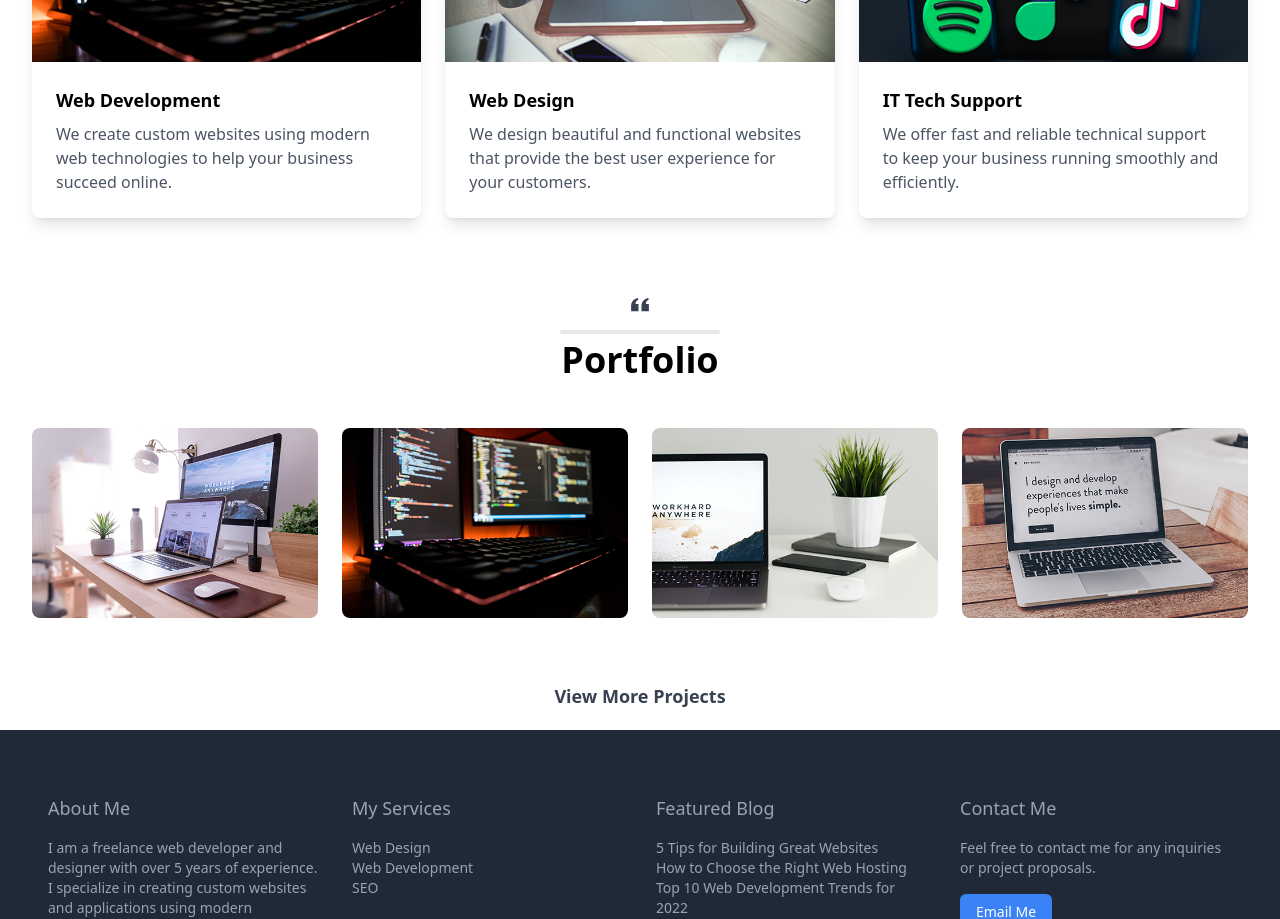
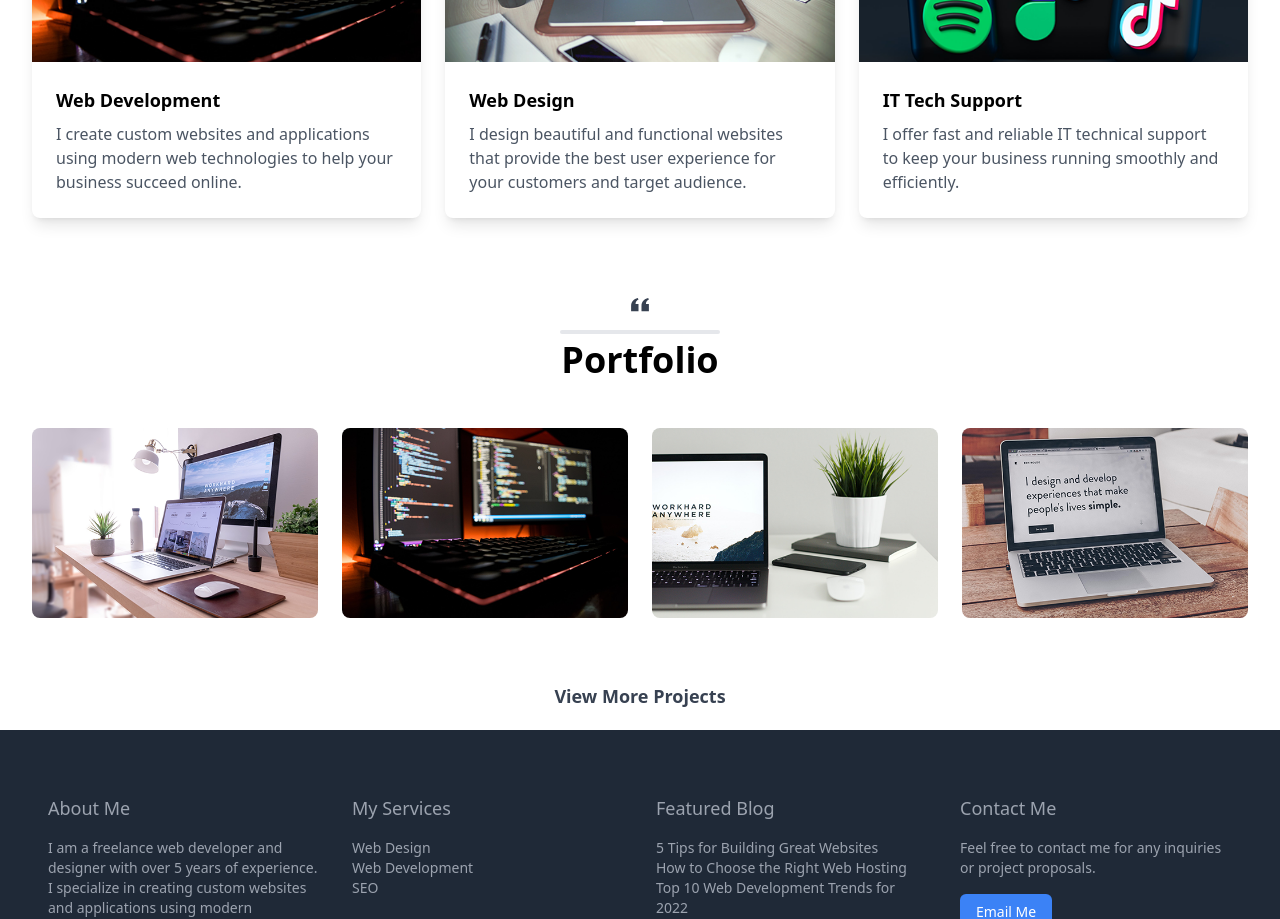
Before and after one commit to joseph-anselm/my-portfolio, a Next.js app: page / in a window 1280 px wide. Shown: the part 1440-2359 px from the top of the page. Built offline with nearby package versions, Linux system fonts and the light colour scheme.

Commit message:
my footer section  commit

```diff
--- a/pages/index.js
+++ b/pages/index.js
@@ -156,8 +156,8 @@ export default function Home() {
               <div className="p-6">
                 <h2 className="text-lg font-semibold mb-2">Web Development</h2>
                 <p className="text-gray-600">
-                  We create custom websites using modern web technologies to
-                  help your business succeed online.
+                  I create custom websites and applications using modern web
+                  technologies to help your business succeed online.
                 </p>
               </div>
             </div>
@@ -174,8 +174,8 @@ export default function Home() {
               <div className="p-6">
                 <h2 className="text-lg font-semibold mb-2">Web Design</h2>
                 <p className="text-gray-600">
-                  We design beautiful and functional websites that provide the
-                  best user experience for your customers.
+                  I design beautiful and functional websites that provide the
+                  best user experience for your customers and target audience.
                 </p>
               </div>
             </div>
@@ -192,7 +192,7 @@ export default function Home() {
               <div className="p-6">
                 <h2 className="text-lg font-semibold mb-2">IT Tech Support</h2>
                 <p className="text-gray-600">
-                  We offer fast and reliable technical support to keep your
+                  I offer fast and reliable IT technical support to keep your
                   business running smoothly and efficiently.
                 </p>
               </div>
```
